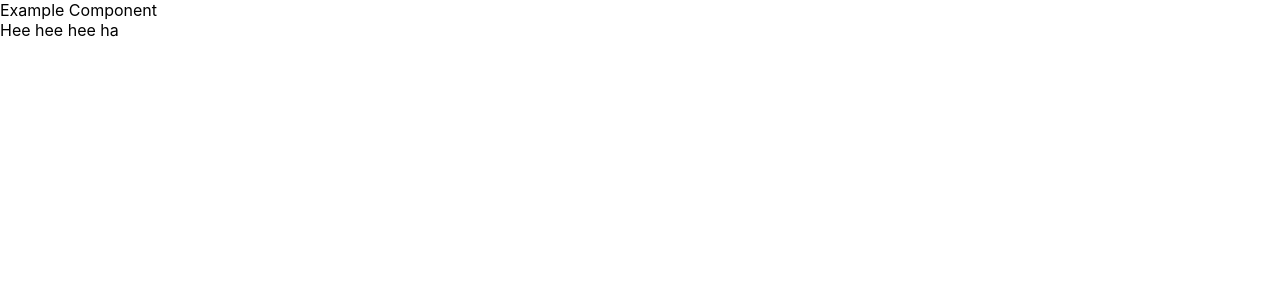
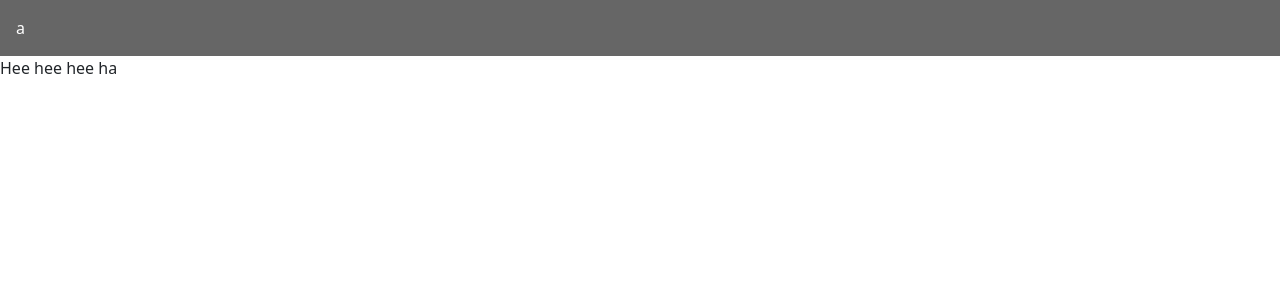
Before and after one commit to KrisandyR/MitraNusantara, a React (Create React App) app: page / in a window 1280 px wide. Shown: the top 300 px of the page. Built offline with nearby package versions, Linux system fonts and the light colour scheme.

Commit message:
First Navbar Code

```diff
--- a/package.json
+++ b/package.json
@@ -27,6 +27,7 @@
     "react-scripts": "5.0.1",
     "redux": "^4.2.1",
     "redux-persist": "^6.0.0",
+    "sass": "^1.59.3",
     "typescript": "^4.9.5",
     "web-vitals": "^2.1.4"
   },
--- /dev/null
+++ b/src/components/navigation_bar/NavigationBar.scss
@@ -0,0 +1,9 @@
+@import url('https://fonts.googleapis.com/css2?family=Dancing+Script:wght@700&display=swap');
+
+.navbar-background {
+    width: 100%;
+    background-color: #00000099;
+    display: flex;
+    justify-content: space-between;
+    color: white;
+}
--- a/src/components/navigation_bar/NavigationBar.tsx
+++ b/src/components/navigation_bar/NavigationBar.tsx
@@ -1,5 +1,5 @@
 //  Region Import External Lib (e.g React, Reactstrap, etc)
-import React, { Component } from "react";
+import React, { Component, Fragment } from "react";
 //  Region Import Constants
 
 //  Region Import Interfaces
@@ -13,7 +13,7 @@ import React, { Component } from "react";
 //  Region Import Assets
 
 //  Region Import Style
-import "./NavigationBar.css";
+import "./NavigationBar.scss";
 
 const NavigationBar = () => {
   //  react lifecycle (componentDidMount, componentDidUpdate, getDerivedStateFromProps, etc)
@@ -28,7 +28,15 @@ const NavigationBar = () => {
 
   // other variables if needed
 
-  return <div>Example Component</div>;
+  return (
+    <Fragment>
+      <div className="p-3 navbar-background">
+        <div>
+          a
+        </div>
+      </div>
+    </Fragment>
+  );
 };
 
 // mapStateToProps here if needed
--- a/src/index.tsx
+++ b/src/index.tsx
@@ -7,6 +7,7 @@ import { Provider } from "react-redux";
 import { PersistGate } from "redux-persist/integration/react";
 import { persistStore } from "redux-persist";
 import store from "./config/Config.reducers";
+import 'bootstrap/dist/css/bootstrap.css';
 
 const root = ReactDOM.createRoot(
   document.getElementById("root") as HTMLElement
```
Also changed, not shown: src/components/navigation_bar/NavigationBar.css (deleted), 1 other file (tests, documents, lock files or other folders).
